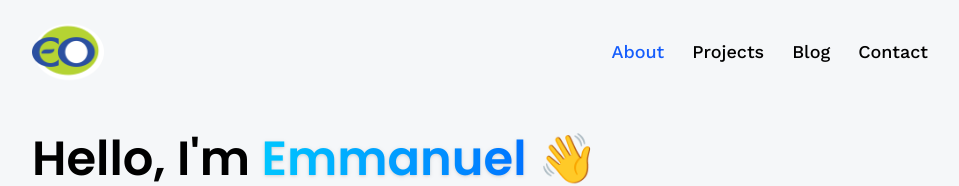
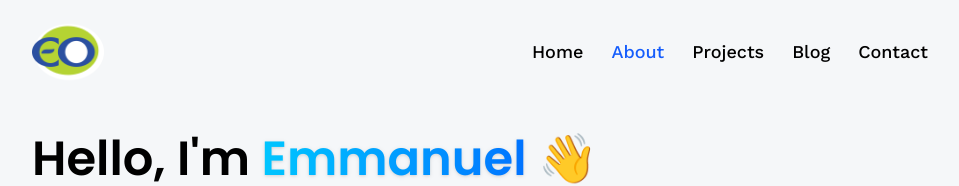
Before and after one commit to emmaeng700/portfolio, a React (Vite) app: page /about in a window 1280 px wide. Shown: the top 186 px of the page, without its empty margins (160-1119 px from the left). Built offline with nearby package versions, Linux system fonts and the light colour scheme; no server answers.

Commit message:
added a home button for easy redirection to homepage

```diff
--- a/src/components/Navbar.jsx
+++ b/src/components/Navbar.jsx
@@ -9,6 +9,9 @@ const Navbar = () => {
         <img src={logo} alt='logo' className='w-18 h-18 object-contain' />
       </NavLink>
       <nav className='flex text-lg gap-7 font-medium'>
+        <NavLink to='/' className={({ isActive }) => isActive ? "text-blue-600" : "text-black" }>
+          Home
+        </NavLink>
         <NavLink to='/about' className={({ isActive }) => isActive ? "text-blue-600" : "text-black" }>
           About
         </NavLink>
```
